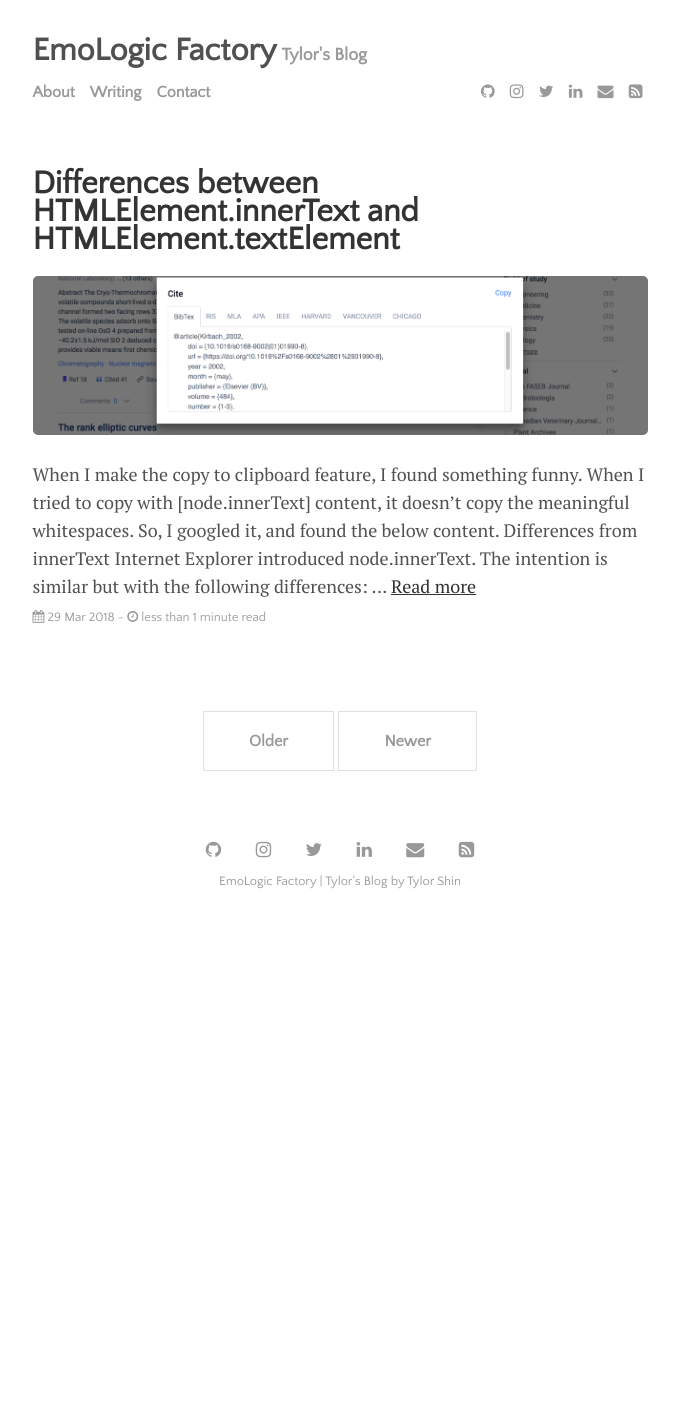
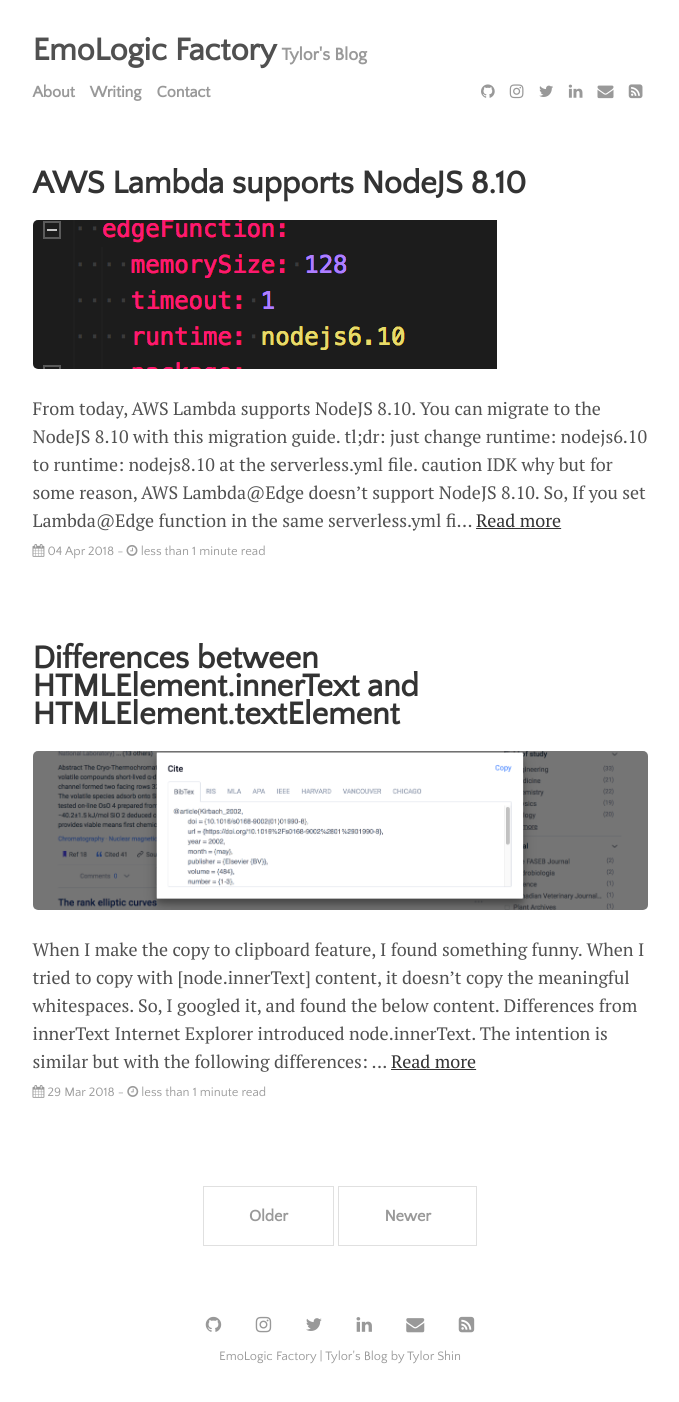
Before and after one commit to TylerShin/TylorShin.github.io, a Jekyll site: the page built from index.html, in a window 1280 px wide. Shown: the whole page, without its empty margins (300-979 px from the left). Built offline with Jekyll 4.4.1, drawn with Linux system fonts in a browser that asks for light colours; the list of posts is cut into pages by our own code; before the commit the page ends 927 px from its top, so only the background shows below that.

Commit message:
Add new post

````diff
--- /dev/null
+++ b/_posts/2018-04-04-lambda-810.md
@@ -0,0 +1,28 @@
+---
+layout: post
+title: "AWS Lambda supports NodeJS 8.10"
+author: "Tylor Shin"
+categories: NodeJS, serverless, lambda, TIL
+tags: [NodeJS, tech, serverless, lambda, TIL]
+image: lambdaEdge.png
+---
+
+From today, AWS Lambda supports NodeJS 8.10.
+
+You can migrate to the NodeJS 8.10 with this [migration guide](https://forum.serverless.com/t/aws-node-8-10-runtime-for-lambdas-migration-guide/4141/3).
+
+tl;dr: just change `runtime: nodejs6.10` to `runtime: nodejs8.10` at the `serverless.yml` file.
+
+
+
+**caution**
+IDK why but for some reason, AWS Lambda@Edge doesn't support NodeJS 8.10.
+So, If you set Lambda@Edge function in the same `serverless.yml` file, that will make an error like below.
+
+```
+An error occurred: CloudFrontDistribution - The function has an invalid runtime for functions that are triggered by a CloudFront event: nodejs8.10 Expecting: nodejs6.10 Function: arn:aws:lambda:us-east-1:966390130392:function:~~~~:13 (Service: AmazonCloudFront; Status Code: 400; Error Code: InvalidLambdaFunctionAssociation; Request ID: 0d529603-37e3-11e8-bcb4-3d379f0b0c9a).
+```
+
+You can avoid that error by overriding the runtime property like above image.
+If you write `runtime: nodejs6.10` inside of the each function, it overrides the global setting.
+So, just override it inside of the Lambda@Edge function setting.
````
Also changed, not shown: _posts/2018-03-29-textElement.md (+2 -2 lines), assets/img/lambdaEdge.png (added).
